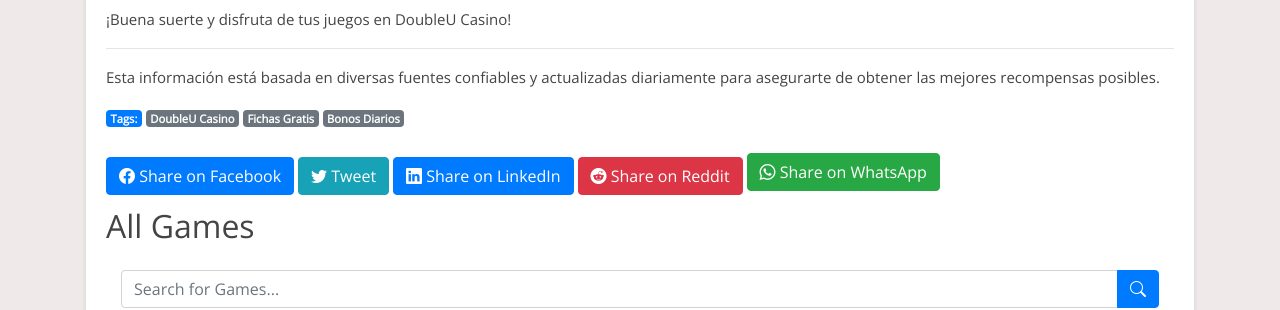
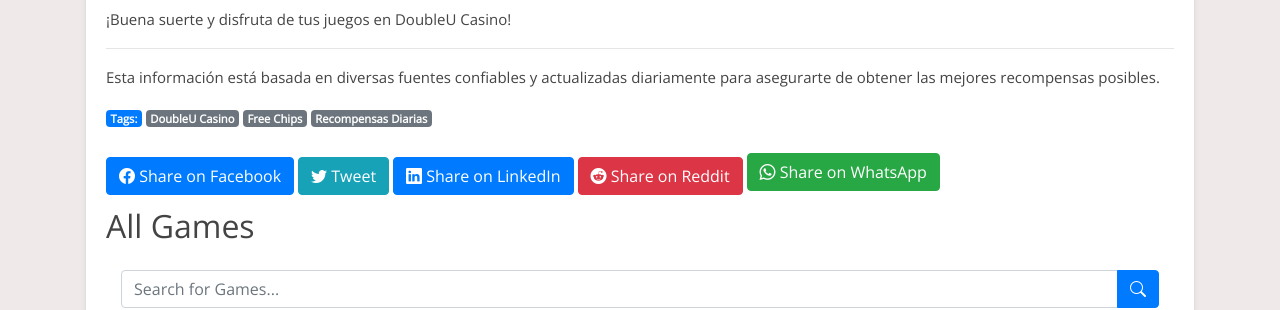
Before and after one commit to Prollad99/bs-net, a Jekyll site: the page built from es/_posts/2024-07-19-doubleu-casino.md, in a window 1280 px wide and 900 px high, scrolled down 8180 px. Shown: the part 149-459 px from the top of the window. Built offline with Jekyll 4.4.1, drawn with Linux system fonts in a browser that asks for light colours; nearby versions of some CDN libraries; comment, search, counter and statistics services are not loaded.

Commit message:
Update 2024-07-19-doubleu-casino.md

```diff
--- a/es/_posts/2024-07-19-doubleu-casino.md
+++ b/es/_posts/2024-07-19-doubleu-casino.md
@@ -2,7 +2,7 @@
 layout: post
 title: "DoubleU Casino Free Chips: ¡Obtén tus fichas gratis diariamente!"
 date: 2024-07-19
-tags: [DoubleU Casino, Fichas Gratis, Bonos Diarios]
+tags: [DoubleU Casino, Free Chips, Recompensas Diarias]
 author: BonusCollector.net
 description: "Descubre cómo obtener fichas gratis para DoubleU Casino todos los días. Actualizamos enlaces de recompensas diariamente."
 lang: es
```
